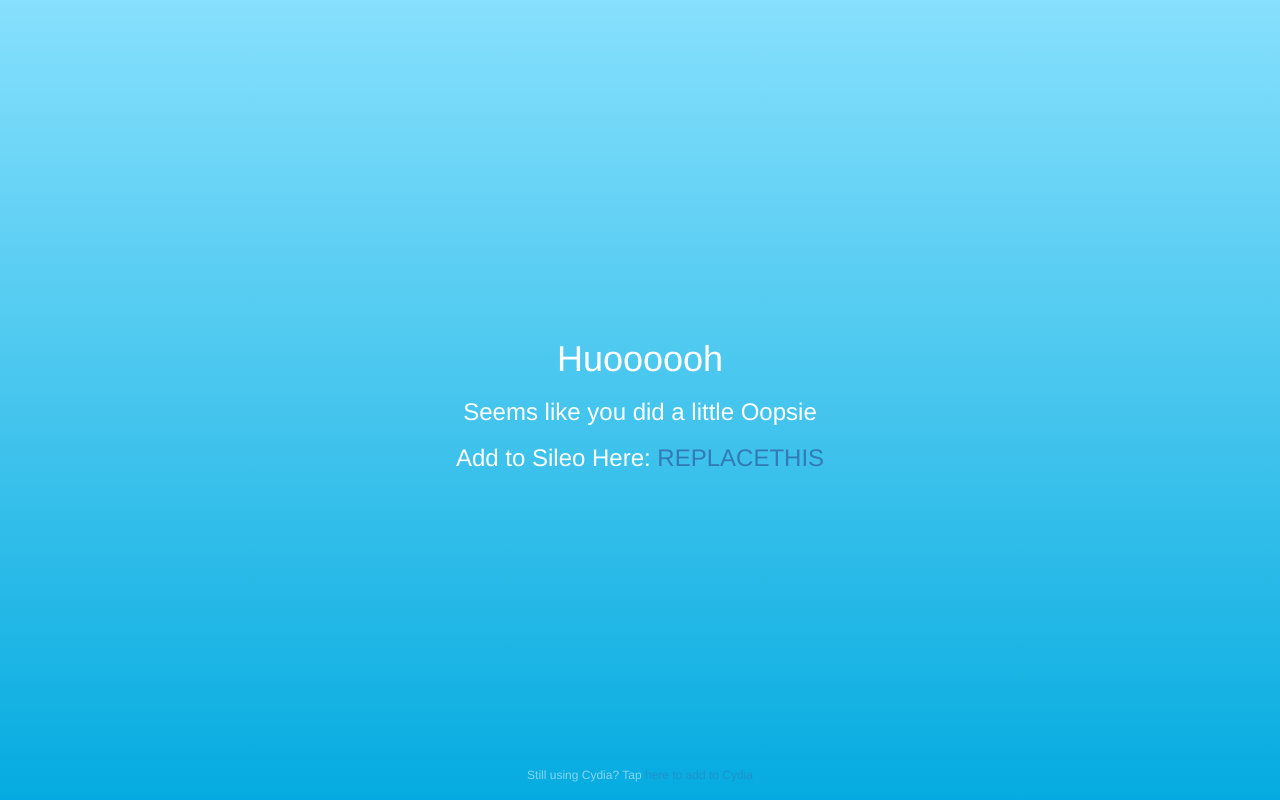
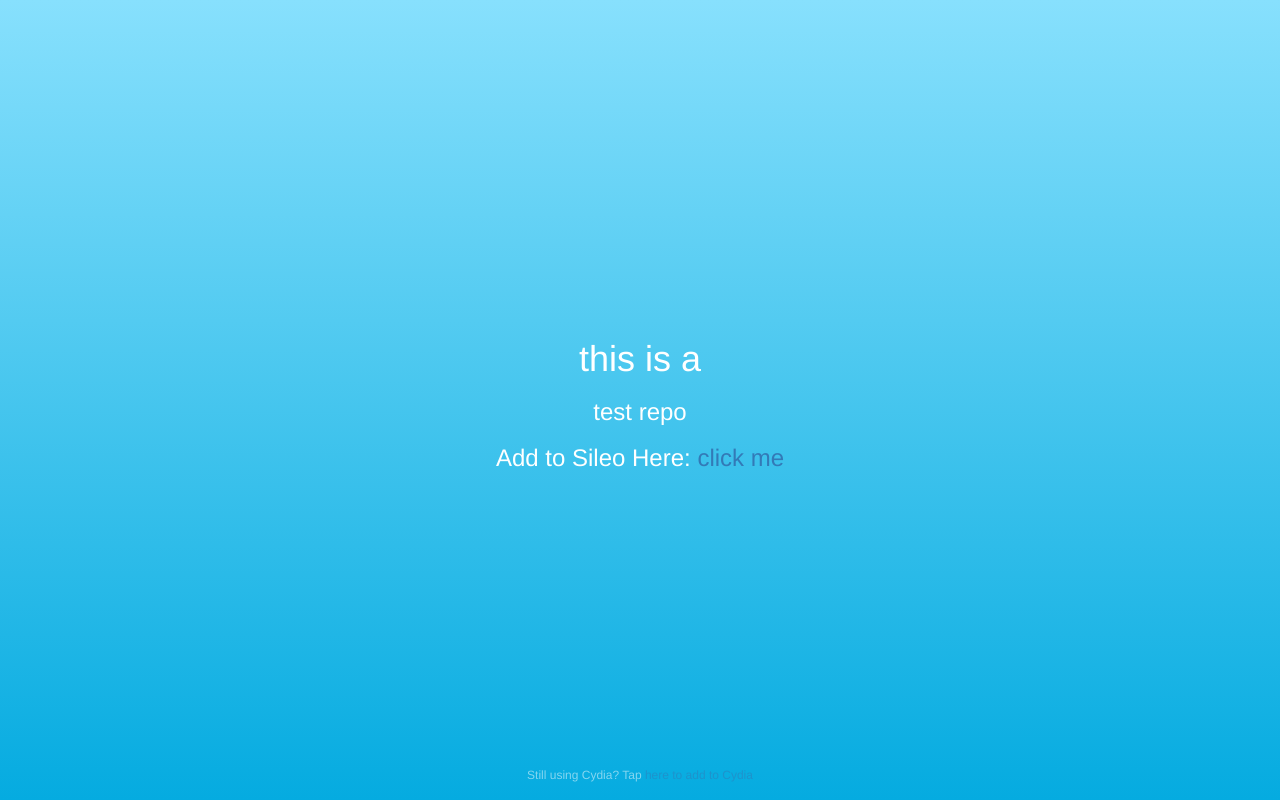
Before and after one commit to saminator500/SidiaTest, a plain HTML site: page index.html in a window 1280 px wide. Drawn offline with nearby package versions, Linux system fonts and the light colour scheme.

Commit message:
Update index.html

```diff
--- a/index.html
+++ b/index.html
@@ -52,11 +52,11 @@ height: 100%;
 <body>
 
   <div class="container">
-<h1>Huoooooh</h1>
+<h1>this is a</h1>
 
-<h3> Seems like you did a little Oopsie</h3>
+<h3> test repo </h3>
 
-<h3> Add to Sileo Here: <a href="sileo://source/REPLACETHIS">REPLACETHIS</a></h3>
+<h3> Add to Sileo Here: <a href="sileo://source/https://saminator500.github.io/SidiaTest/">click me</a></h3>
 
 </div>
 
@@ -66,7 +66,7 @@ height: 100%;
 
 <div class="obsolete_cydia"> <!-- This is Using Essentialis' "index.html", they added "obsolete_cydia" bullshit. Not Me (Sukarodo) -->
 
-  <h6> Still using Cydia? Tap <a href="cydia://url/https://cydia.saurik.com/api/share#?source=REPLACETHIS">here to add to Cydia</a></h6>
+  <h6> Still using Cydia? Tap <a href="cydia://url/https://cydia.saurik.com/api/share#?source=https://saminator500.github.io/SidiaTest/">here to add to Cydia</a></h6>
 
 </div>
 </body>
```
